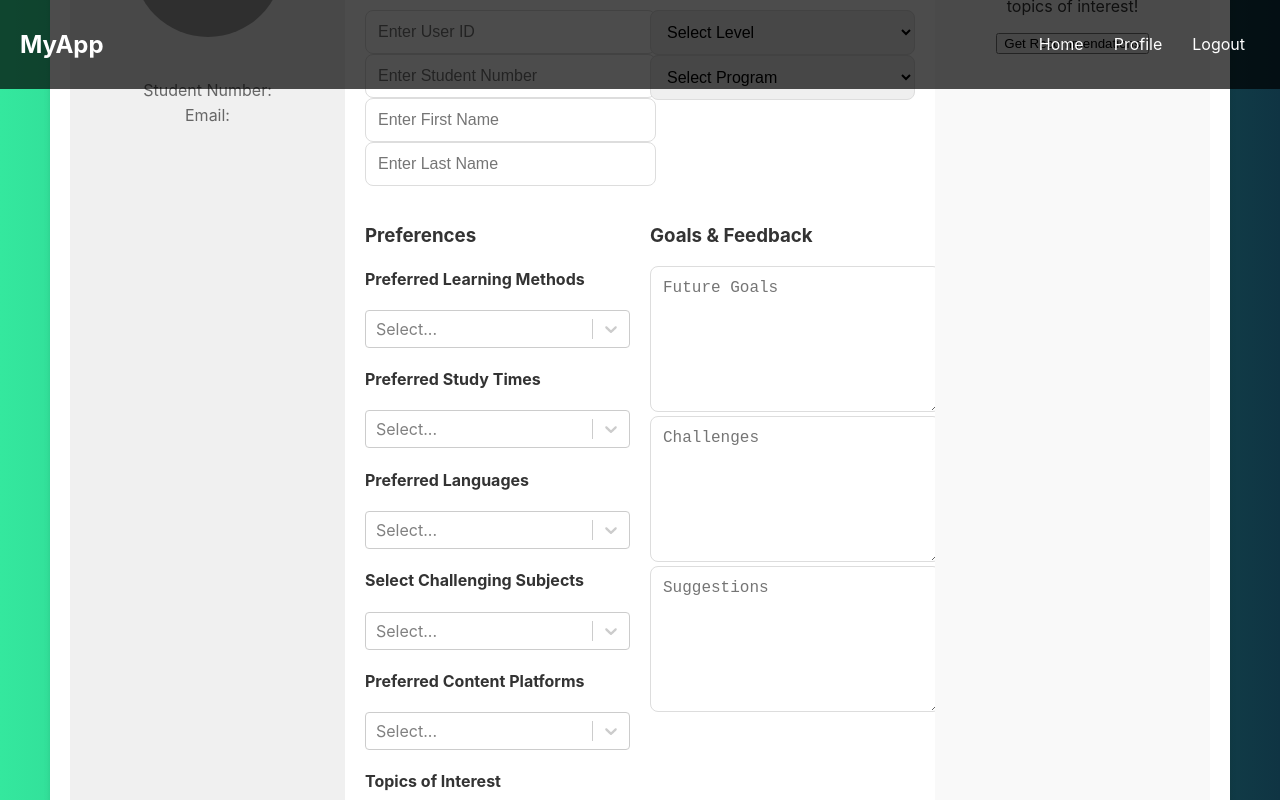
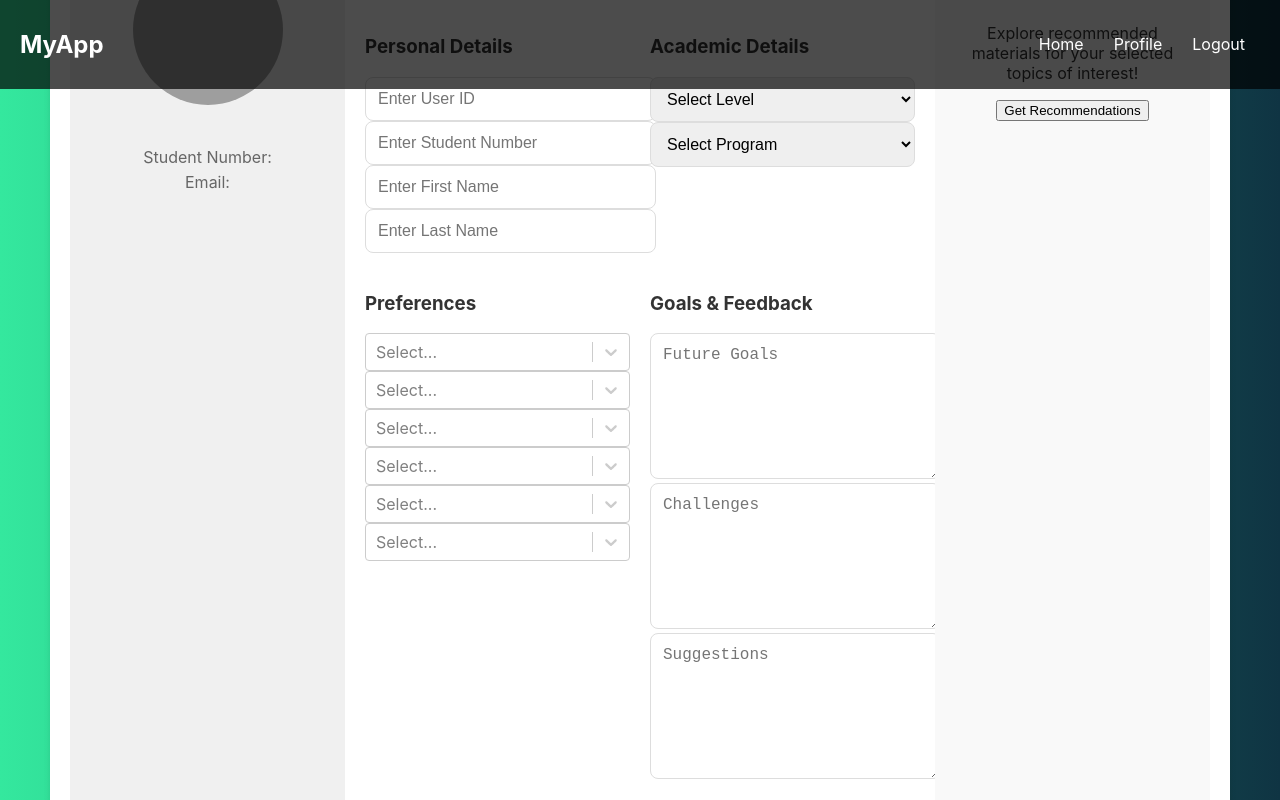
Before and after one commit to KavinduYohan/Learning-content-recommendation-system, a React (Create React App) app in the folder react-frontend/: page /profile in a window 1280 px wide. Shown: the top 800 px of the page. Built offline with nearby package versions, Linux system fonts and the light colour scheme; grey boxes are pictures that could not be loaded.

Commit message:
Refactor Profile component to replace MultiSelectField with react-select

```diff
--- a/react-frontend/src/Profile.js
+++ b/react-frontend/src/Profile.js
@@ -1,8 +1,9 @@
 import React, { useState } from 'react';
 import { Link } from 'react-router-dom';
 import './Profile.css';
-import MultiSelectField from './components/MultiSelectField'; // Import the reusable MultiSelectField component
+// import MultiSelectField from './components/MultiSelectField'; // Import the reusable MultiSelectField component
 import Navbar from "./components/Navbar";
+import Select from 'react-select'; // Import react-select
 
 function Profile() {
   const [studentDetails, setStudentDetails] = useState({
@@ -57,25 +58,14 @@ function Profile() {
     'Cybersecurity',
   ];
 
-const handleCheckboxChange = (e, field) => {
-  // Ensure e.target exists and has the correct properties
-  if (!e.target) return;
+  // Handle multi-select inputs
+  const handleMultiSelectChange = (selectedOptions, field) => {
+    const values = selectedOptions ? selectedOptions.map(option => option.value) : [];
+    setStudentDetails((prev) => ({ ...prev, [field]: values }));
+  };
 
-  const { value, checked } = e.target;
-
-  if (value !== undefined) {
-    setStudentDetails((prev) => {
-      const newSelections = checked
-        ? [...prev[field], value]
-        : prev[field].filter((item) => item !== value);
-      return { ...prev, [field]: newSelections };
-    });
-  }
-};
-
-
-  const handleSelectChange = (e, field) => {
-    const { value } = e.target;
+  // Handle single-select inputs
+  const handleSelectChange = (value, field) => {
     setStudentDetails((prev) => ({ ...prev, [field]: value }));
   };
 
@@ -117,7 +107,6 @@ const handleCheckboxChange = (e, field) => {
       <Navbar />
 
       <div className="profile-container">
-        {/* Left Sidebar */}
         <div className="profile-left">
           <img
             src="https://png.pngtree.com/png-clipart/20230927/original/pngtree-man-avatar-image-for-profile-png-image_13001877.png"
@@ -131,7 +120,6 @@ const handleCheckboxChange = (e, field) => {
           </div>
         </div>
 
-        {/* Center Column (Form) */}
         <div className="profile-right">
           <h1 className="profile-title">Update Profile</h1>
           <form className="form-container" onSubmit={handleSubmit}>
@@ -171,7 +159,7 @@ const handleCheckboxChange = (e, field) => {
               <h3>Academic Details</h3>
               <select
                 value={studentDetails.level}
-                onChange={(e) => handleSelectChange(e, 'level')}
+                onChange={(e) => handleSelectChange(e.target.value, 'level')}
               >
                 <option value="">Select Level</option>
                 {levels.map((level, index) => (
@@ -180,7 +168,7 @@ const handleCheckboxChange = (e, field) => {
               </select>
               <select
                 value={studentDetails.program}
-                onChange={(e) => handleSelectChange(e, 'program')}
+                onChange={(e) => handleSelectChange(e.target.value, 'program')}
               >
                 <option value="">Select Program</option>
                 {programs.map((program, index) => (
@@ -191,47 +179,47 @@ const handleCheckboxChange = (e, field) => {
 
             <section className="form-section">
               <h3>Preferences</h3>
-              <MultiSelectField
-                label="Preferred Learning Methods"
-                options={learningMethods}
-                selectedValues={studentDetails.preferred_learning_methods}
-                handleCheckboxChange={handleCheckboxChange}
-                fieldName="preferred_learning_methods"
+              <Select
+                isMulti
+                name="preferred_learning_methods"
+                options={learningMethods.map((method) => ({ value: method, label: method }))}
+                value={studentDetails.preferred_learning_methods.map((method) => ({ value: method, label: method }))}
+                onChange={(selectedOptions) => handleMultiSelectChange(selectedOptions, 'preferred_learning_methods')}
               />
-              <MultiSelectField
-                label="Preferred Study Times"
-                options={studyTimes}
-                selectedValues={studentDetails.preferred_study_times}
-                handleCheckboxChange={handleCheckboxChange}
-                fieldName="preferred_study_times"
+              <Select
+                isMulti
+                name="preferred_study_times"
+                options={studyTimes.map((time) => ({ value: time, label: time }))}
+                value={studentDetails.preferred_study_times.map((time) => ({ value: time, label: time }))}
+                onChange={(selectedOptions) => handleMultiSelectChange(selectedOptions, 'preferred_study_times')}
               />
-              <MultiSelectField
-                label="Preferred Languages"
-                options={languages}
-                selectedValues={studentDetails.preferred_languages}
-                handleCheckboxChange={handleCheckboxChange}
-                fieldName="preferred_languages"
+              <Select
+                isMulti
+                name="preferred_languages"
+                options={languages.map((language) => ({ value: language, label: language }))}
+                value={studentDetails.preferred_languages.map((language) => ({ value: language, label: language }))}
+                onChange={(selectedOptions) => handleMultiSelectChange(selectedOptions, 'preferred_languages')}
               />
-              <MultiSelectField
-                label="Select Challenging Subjects"
-                options={challengingSubjects}
-                selectedValues={studentDetails.challenging_subject_areas}
-                handleCheckboxChange={handleCheckboxChange}
-                fieldName="challenging_subject_areas"
+              <Select
+                isMulti
+                name="challenging_subject_areas"
+                options={challengingSubjects.map((subject) => ({ value: subject, label: subject }))}
+                value={studentDetails.challenging_subject_areas.map((subject) => ({ value: subject, label: subject }))}
+                onChange={(selectedOptions) => handleMultiSelectChange(selectedOptions, 'challenging_subject_areas')}
               />
-              <MultiSelectField
-                label="Preferred Content Platforms"
-                options={contentPlatforms}
-                selectedValues={studentDetails.preferred_content_platforms}
-                handleCheckboxChange={handleCheckboxChange}
-                fieldName="preferred_content_platforms"
+              <Select
+                isMulti
+                name="preferred_content_platforms"
+                options={contentPlatforms.map((platform) => ({ value: platform, label: platform }))}
+                value={studentDetails.preferred_content_platforms.map((platform) => ({ value: platform, label: platform }))}
+                onChange={(selectedOptions) => handleMultiSelectChange(selectedOptions, 'preferred_content_platforms')}
               />
-              <MultiSelectField
-                label="Topics of Interest"
-                options={topicsOfInterest}
-                selectedValues={studentDetails.topics_of_interest}
-                handleCheckboxChange={handleCheckboxChange}
-                fieldName="topics_of_interest"
+              <Select
+                isMulti
+                name="topics_of_interest"
+                options={topicsOfInterest.map((topic) => ({ value: topic, label: topic }))}
+                value={studentDetails.topics_of_interest.map((topic) => ({ value: topic, label: topic }))}
+                onChange={(selectedOptions) => handleMultiSelectChange(selectedOptions, 'topics_of_interest')}
               />
             </section>
 
@@ -261,7 +249,6 @@ const handleCheckboxChange = (e, field) => {
           {message && <p className="submission-message">{message}</p>}
         </div>
 
-        {/* Right Sidebar */}
         <div className="profile-extra">
           <h2>Resources & Links</h2>
           <p>Explore recommended materials for your selected topics of interest!</p>
```
